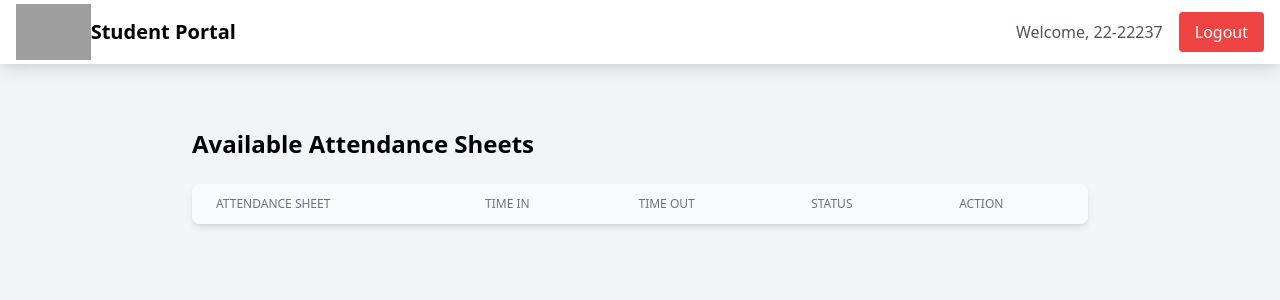
After one commit to JDgayagoy/School-Project-QR-code-Attendance-Monitoring-System-For-COEA-Department, a PHP site: page /student-homepage.php in a window 1280 px wide. The commit adds this page. Shown: the top 300 px of the page. Run offline with PHP 8.4, Linux system fonts and the light colour scheme; a user stored in the database is signed in; tables that the repository leaves empty or names only in its code hold one stand-in row (values such as "Sample post"); lists and menus that the app fills with data are empty; grey boxes are pictures that could not be loaded.

Commit message:
Add logout functionality, session management, and attendance table creation enhancements

```diff
--- a/Sql/school.sql
+++ b/Sql/school.sql
@@ -216,7 +216,10 @@ ALTER TABLE `sections`
 ALTER TABLE `students`
   ADD CONSTRAINT `students_ibfk_1` FOREIGN KEY (`course_id`) REFERENCES `courses` (`id`),
   ADD CONSTRAINT `students_ibfk_2` FOREIGN KEY (`section_id`) REFERENCES `sections` (`id`);
+  ADD COLUMN `access_lvl` VARCHAR(20) DEFAULT 'Student';
 COMMIT;
+
+
 
 /*!40101 SET CHARACTER_SET_CLIENT=@OLD_CHARACTER_SET_CLIENT */;
 /*!40101 SET CHARACTER_SET_RESULTS=@OLD_CHARACTER_SET_RESULTS */;
--- a/php/Edit-Student.php
+++ b/php/Edit-Student.php
@@ -4,9 +4,8 @@ include 'cont.php';
 if(isset($_GET['id'])){
     $name = $_GET['id'];
 
-    // Use prepared statement to handle any special characters like spaces
     $stmt = $conn->prepare("SELECT * FROM students WHERE id = ?");
-    $stmt->bind_param("s", $name);  // "s" indicates the parameter is a string
+    $stmt->bind_param("s", $name);
     $stmt->execute();
 
     $result = $stmt->get_result();
--- a/php/add-attendance.php
+++ b/php/add-attendance.php
@@ -6,7 +6,7 @@ if(isset($_POST['student_id']) && isset($_POST['table_name'])) {
     $student_id = $_POST['student_id'];
     $table_name = $_POST['table_name'];
 
-    // Check if student exists
+
     $check_query = "SELECT * FROM students WHERE student_id = ?";
     $stmt = $conn->prepare($check_query);
     $stmt->bind_param("s", $student_id);
@@ -14,7 +14,7 @@ if(isset($_POST['student_id']) && isset($_POST['table_name'])) {
     $result = $stmt->get_result();
 
     if($student = $result->fetch_assoc()) {
-        // Check if student is already checked in today
+
         $check_attendance = "SELECT * FROM `$table_name`
                            WHERE student_id = ? AND date = CURDATE()";
         $check_stmt = $conn->prepare($check_attendance);
@@ -27,7 +27,7 @@ if(isset($_POST['student_id']) && isset($_POST['table_name'])) {
             exit();
         }
 
-        // Add student to attendance if not checked in
+
         $insert_query = "INSERT INTO `$table_name`
             (student_id, last_name, first_name, middle_initial, course_id, section_id, date, time_in, status)
             VALUES (?, ?, ?, ?, ?, ?, CURDATE(), CURTIME(), 'Present')";
--- a/php/editAction.php
+++ b/php/editAction.php
@@ -11,7 +11,7 @@
         $year = $_POST['year'];
         $section_id = $_POST['section'];
 
-        // Use prepared statement to prevent SQL injection
+
         $query = "UPDATE students SET
             student_id = ?,
             first_name = ?,
--- /dev/null
+++ b/php/header.php
@@ -0,0 +1,26 @@
+<!DOCTYPE html>
+<html lang="en">
+<head>
+    <meta charset="UTF-8">
+    <meta name="viewport" content="width=device-width, initial-scale=1.0">
+    <title>Student Portal</title>
+    <link rel="stylesheet" href="https://cdn.jsdelivr.net/npm/tailwindcss/dist/tailwind.min.css">
+</head>
+<body class="bg-gray-100">
+    <nav class="bg-white shadow-lg">
+        <div class="max-w-7xl mx-auto px-4">
+            <div class="flex justify-between h-16">
+                <div class="flex">
+                    <div class="flex-shrink-0 flex items-center">
+                        <img src="images\logo.png" alt="Logo" class="h-14" >
+                        <span class="text-xl font-bold">Student Portal</span>
+                    </div>
+                </div>
+                <div class="flex items-center">
+                    <span class="text-gray-600 mr-4">Welcome, <?php echo $_SESSION['student_id']; ?></span>
+                    <a href="php/logoutAction.php" class="bg-red-500 text-white px-4 py-2 rounded hover:bg-red-600">Logout</a>
+                </div>
+            </div>
+        </div>
+    </nav>
+    <main class="container mx-auto px-4 py-8">
--- /dev/null
+++ b/php/logoutAction.php
@@ -0,0 +1,6 @@
+<?php
+session_start();
+session_destroy();
+header("Location: ../login.php");
+exit();
+?>
--- /dev/null
+++ b/student-homepage.php
@@ -0,0 +1,113 @@
+<?php
+session_start();
+
+if (!isset($_SESSION['logged_in']) || $_SESSION['logged_in'] !== true) {
+    header("Location: login.php");
+    exit();
+}
+
+$student_id = $_SESSION['student_id'];
+include 'php/header.php';
+include 'php/cont.php';
+
+try {
+
+    date_default_timezone_set('Asia/Manila');
+    $currentTime = date('H:i:s');
+    $currentDateTime = strtotime($currentTime);
+
+    $tablesQuery = "SELECT table_name, time_in, time_out
+                    FROM attendance_settings
+                    ORDER BY table_name DESC";
+    $tablesResult = $conn->query($tablesQuery);
+
+    if (!$tablesResult) {
+        throw new Exception("Error fetching attendance tables: " . $conn->error);
+    }
+?>
+
+<div class="container mx-auto px-4 py-8">
+    <div class="max-w-4xl mx-auto">
+        <h2 class="text-2xl font-bold mb-6">Available Attendance Sheets</h2>
+
+        <div class="bg-white shadow-md rounded-lg overflow-hidden">
+            <table class="min-w-full divide-y divide-gray-200">
+                <thead class="bg-gray-50">
+                    <tr>
+                        <th class="px-6 py-3 text-left text-xs font-medium text-gray-500 uppercase">Attendance Sheet</th>
+                        <th class="px-6 py-3 text-left text-xs font-medium text-gray-500 uppercase">Time In</th>
+                        <th class="px-6 py-3 text-left text-xs font-medium text-gray-500 uppercase">Time Out</th>
+                        <th class="px-6 py-3 text-left text-xs font-medium text-gray-500 uppercase">Status</th>
+                        <th class="px-6 py-3 text-left text-xs font-medium text-gray-500 uppercase">Action</th>
+                    </tr>
+                </thead>
+                <tbody class="bg-white divide-y divide-gray-200">
+                    <?php
+                    while($table = $tablesResult->fetch_assoc()) {
+
+                        $tableExistsQuery = "SHOW TABLES LIKE '" . $conn->real_escape_string($table['table_name']) . "'";
+                        $tableExists = $conn->query($tableExistsQuery)->num_rows > 0;
+
+                        if (!$tableExists) {
+                            continue;
+                        }
+
+                        $timeIn = strtotime($table['time_in']);
+                        $timeOut = strtotime($table['time_out']);
+                        $now = strtotime($currentTime);
+                        $gracePeriodIn = 15 * 60;
+                        $gracePeriodOut = 15 * 60;
+
+
+                        $checkQuery = "SELECT time_in, time_out FROM `" . $conn->real_escape_string($table['table_name']) . "`
+                                     WHERE student_id = ? AND date = CURDATE()";
+                        $stmt = $conn->prepare($checkQuery);
+
+                        if ($stmt === false) {
+                            continue;
+                        }
+
+                        $stmt->bind_param("s", $student_id);
+                        $stmt->execute();
+                        $attendance = $stmt->get_result()->fetch_assoc();
+                        $stmt->close();
+                    ?>
+                        <tr>
+                            <td class="px-6 py-4"><?php echo $table['table_name']; ?></td>
+                            <td class="px-6 py-4"><?php echo date('h:i A', $timeIn); ?></td>
+                            <td class="px-6 py-4"><?php echo date('h:i A', $timeOut); ?></td>
+                            <td class="px-6 py-4">
+                                <?php if($attendance): ?>
+                                    <?php if($attendance['time_in'] && $attendance['time_out']): ?>
+                                        <span class="px-2 py-1 bg-green-100 text-green-800 rounded-full">Completed</span>
+                                    <?php elseif($attendance['time_in']): ?>
+                                        <span class="px-2 py-1 bg-yellow-100 text-yellow-800 rounded-full">Time In Recorded</span>
+                                    <?php endif; ?>
+                                <?php else: ?>
+                                    <span class="px-2 py-1 bg-gray-100 text-gray-800 rounded-full">Not Recorded</span>
+                                <?php endif; ?>
+                            </td>
+                            <td class="px-6 py-4">
+                                <?php if(!$attendance && $now >= ($timeIn - $gracePeriodIn) && $now <= ($timeIn + $gracePeriodIn)): ?>
+                                    <a href="php/record-attendance.php?table=<?php echo $table['table_name']; ?>&action=time_in"
+                                       class="text-blue-600 hover:text-blue-900">Record Time In</a>
+                                <?php elseif($attendance && !$attendance['time_out'] && $now >= ($timeOut - $gracePeriodOut) && $now <= ($timeOut + $gracePeriodOut)): ?>
+                                    <a href="php/record-attendance.php?table=<?php echo $table['table_name']; ?>&action=time_out"
+                                       class="text-blue-600 hover:text-blue-900">Record Time Out</a>
+                                <?php else: ?>
+                                    <span class="text-gray-400">Not Available</span>
+                                <?php endif; ?>
+                            </td>
+                        </tr>
+                    <?php } ?>
+                </tbody>
+            </table>
+        </div>
+    </div>
+</div>
+
+<?php
+} catch (Exception $e) {
+    echo "Error: " . $e->getMessage();
+}
+?>
```
Also changed, not shown: php/attendance-tables.php (+4 -4 lines), php/create-attendance.php (+30 -3 lines), php/loginAction.php (+6 -2 lines), php/record-attendance.php (added, +67 -0 lines), php/registry-management.php (+39 -31 lines), QR-codes/69-69420.png (deleted), 1 other file.
